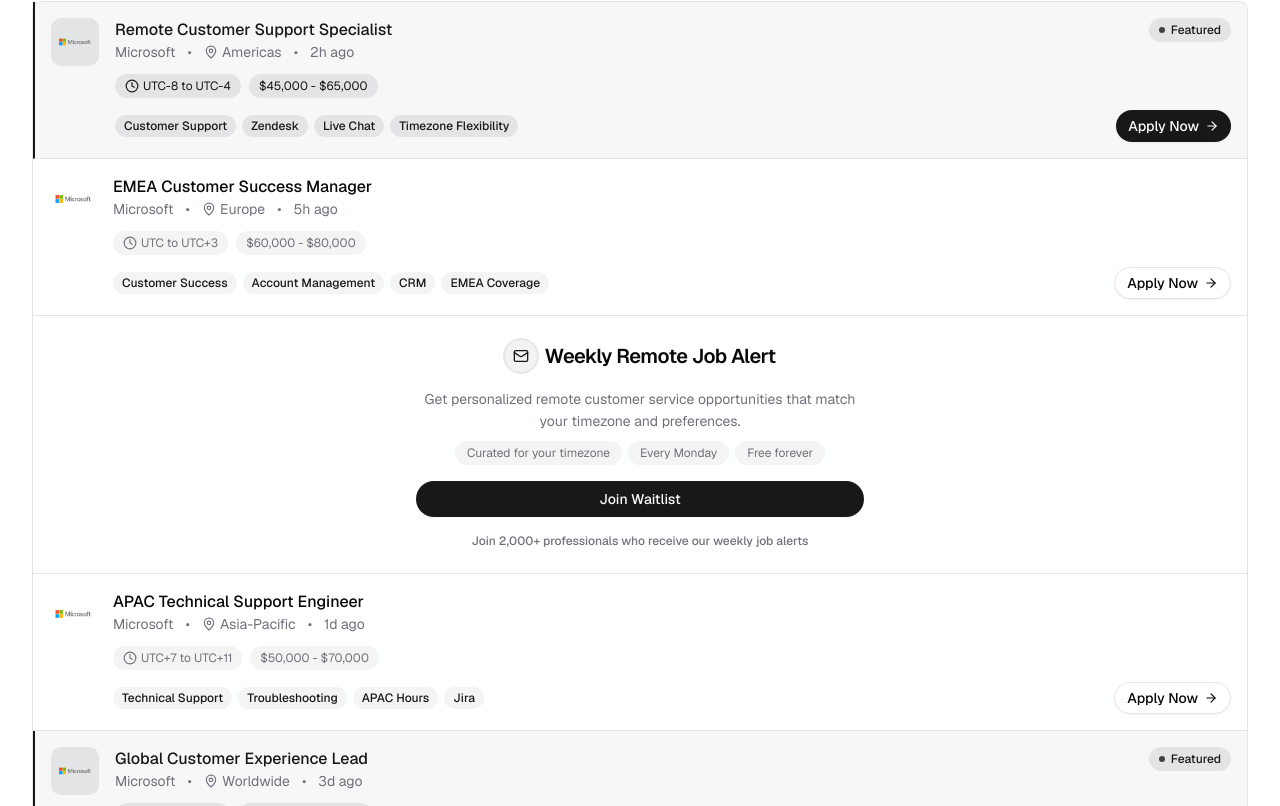
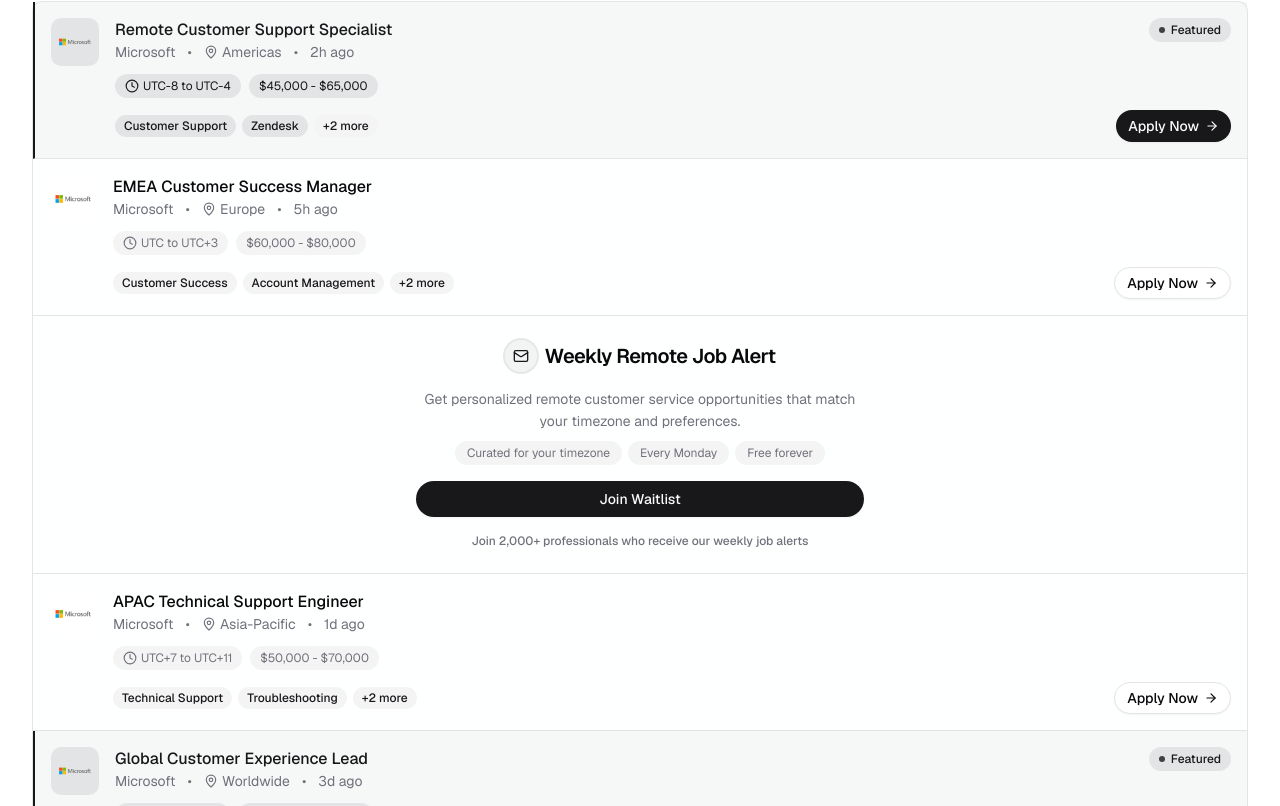
Before and after one commit to katsuragawaa/aligndesk, a Next.js app: page / in a window 1280 px wide. Shown: the part 874-1680 px from the top of the page. Built offline with nearby package versions, Linux system fonts and the light colour scheme.

Commit message:
feat: add expandable skill display and toggle functionality in job card

```diff
--- a/components/jobs.tsx
+++ b/components/jobs.tsx
@@ -275,6 +275,8 @@ function JobCard({
   setShowWaitlist,
   onApplyClick,
 }: JobCardProps) {
+  const [isExpanded, setIsExpanded] = useState(false);
+
   return (
     <div
       className={cn(
@@ -283,6 +285,7 @@ function JobCard({
           ? "bg-primary/[0.03] hover:bg-primary/[0.05] border-l-primary border-l-2"
           : "hover:bg-muted/50",
       )}
+      onClick={() => setIsExpanded(!isExpanded)}
     >
       {job.featured && (
         <div className="absolute top-4 right-4 flex items-center gap-1.5 text-xs font-medium">
@@ -357,7 +360,9 @@ function JobCard({
 
           <div className="flex flex-col items-start justify-between gap-4 sm:flex-row sm:items-center">
             <div className="flex flex-wrap gap-1.5">
-              {job.skills.map((skill, skillIndex) => (
+              {job.skills
+                .slice(0, isExpanded ? undefined : 2)
+                .map((skill, skillIndex) => (
                   <Badge
                     key={skillIndex}
                     variant="secondary"
@@ -371,12 +376,23 @@ function JobCard({
                     {skill}
                   </Badge>
                 ))}
+              {job.skills.length > 2 && !isExpanded && (
+                <Badge
+                  variant="secondary"
+                  className="bg-muted hover:bg-muted/80 rounded-full text-xs"
+                >
+                  +{job.skills.length - 2} more
+                </Badge>
+              )}
             </div>
             <Button
               size="sm"
               variant={job.featured ? "default" : "outline"}
               className="group/btn relative w-full shrink-0 cursor-pointer rounded-full transition-all duration-300 hover:scale-105 sm:w-auto"
-              onClick={onApplyClick}
+              onClick={(e) => {
+                e.stopPropagation();
+                onApplyClick();
+              }}
             >
               <span className="flex items-center justify-center gap-1.5">
                 Apply Now
```
Lines whose indentation alone changed are shown as unchanged.
